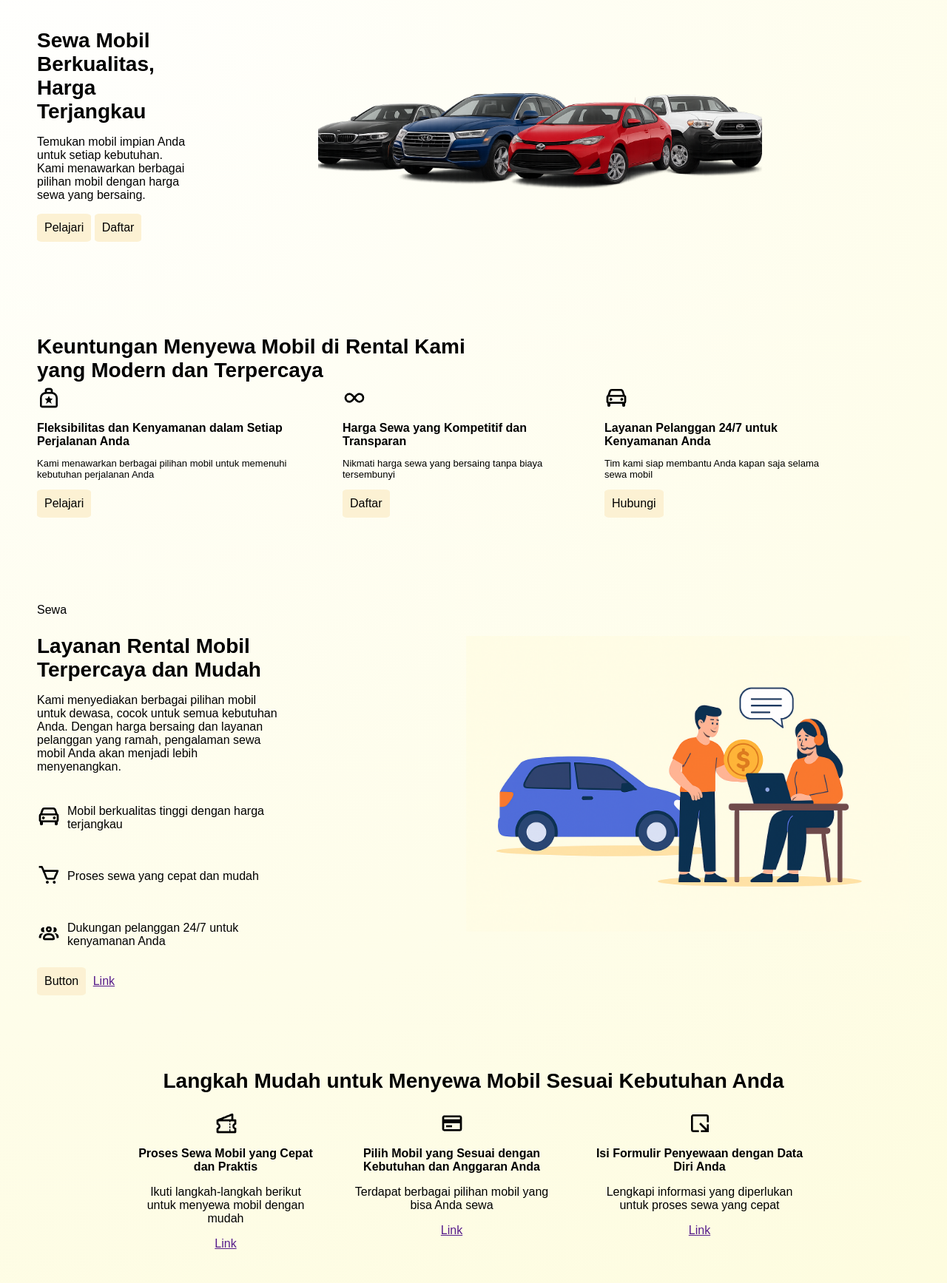
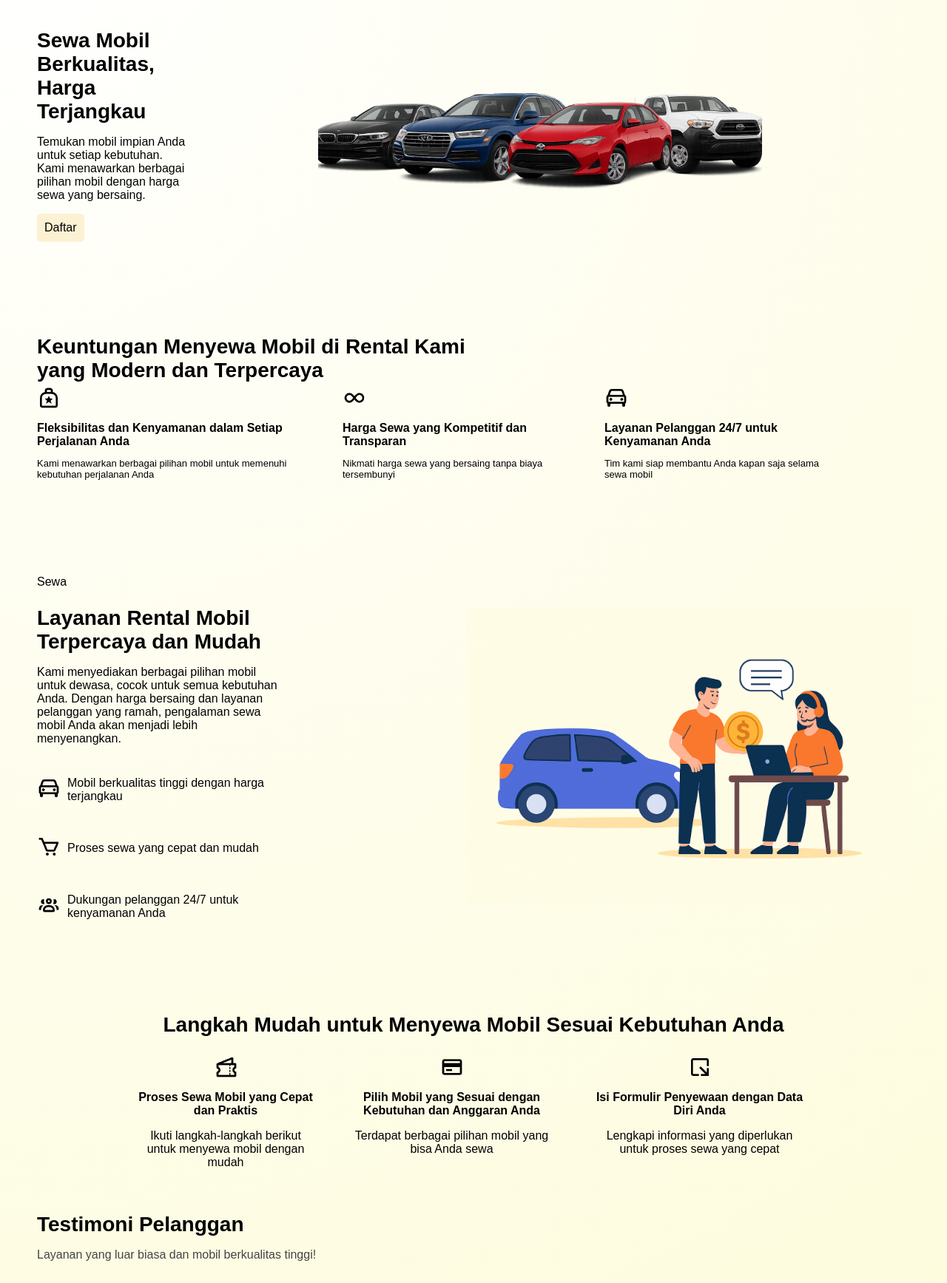
Before and after one commit to naiaero/web, a PHP site: page / in a window 1280 px wide. Shown: the part 119-1854 px from the top of the page at 74% size. Run offline with PHP 8.4, Linux system fonts and the light colour scheme; a user stored in the database is signed in.

Commit message:
hilangin link2 tida jelas

```diff
--- a/index.php
+++ b/index.php
@@ -33,7 +33,6 @@
                 <div style="width: 35%; place-content: center;">
                     <h2>Sewa Mobil Berkualitas, Harga Terjangkau</h2>
                     <p>Temukan mobil impian Anda untuk setiap kebutuhan. Kami menawarkan berbagai pilihan mobil dengan harga sewa yang bersaing.</p>
-                    <button class="btn-pes">Pelajari</button>
                     <button onclick="location.href='signup.php'" class="btn-pes">Daftar</button>
                 </div>
                 <div style="width: 30%;">
@@ -57,9 +56,6 @@
                     <div style="place-content: start-center;">
                         <p style="font-size: small;">Kami menawarkan berbagai pilihan mobil untuk memenuhi kebutuhan perjalanan Anda</p>
                     </div>
-                    <div>
-                        <button onclick="location.href='#'" class="btn-pes">Pelajari</button>
-                    </div>
                 </div>
                 <div style="width: 25%; place-content: center; padding-left: 5%; padding-right: 5%;">
                     <img src="assets/img/infinite.png" class="">
@@ -70,9 +66,6 @@
                     <div style="place-content: start-center;">
                         <p style="font-size: small;">Nikmati harga sewa yang bersaing tanpa biaya tersembunyi</p>
                     </div>
-                    <div>
-                        <button onclick="location.href='#'" class="btn-pes">Daftar</button>
-                    </div>
                 </div>
                 <div style="width: 25%; place-content: center;">
                     <img src="assets/img/car.png" class="">
@@ -82,9 +75,6 @@
                     </div>
                     <div style="place-content: start-center;">
                         <p style="font-size: small;">Tim kami siap membantu Anda kapan saja selama sewa mobil</p>
-                    </div>
-                    <div>
-                        <button onclick="location.href='#'" class="btn-pes">Hubungi</button>
                     </div>
                 </div>
             </div>
@@ -121,8 +111,6 @@
                             <p>Dukungan pelanggan 24/7 untuk kenyamanan Anda</p>
                         </div>
                     </div>
-                    <button class="btn-pes">Button</button>
-                    <a href="" style="padding-left: 5px;">Link</a>
                 </div>
                 <div>
                     <img src="assets/img/mobil2.png" class="img-mobil">
@@ -138,19 +126,16 @@
                     <img src="assets/img/tickets.png" class="">
                     <h2 class="step-rent">Proses Sewa Mobil yang Cepat dan Praktis</h2>
                     <p class="step-rent">Ikuti langkah-langkah berikut untuk menyewa mobil dengan mudah</p>
-                    <a href="" class="step-rent">Link</a>
                 </div>
                 <div style="width: 25%;" class="space">
                     <img src="assets/img/credit-card-alt.png" class="">
                     <h2 class="step-rent">Pilih Mobil yang Sesuai dengan Kebutuhan dan Anggaran Anda</h2>
                     <p class="step-rent">Terdapat berbagai pilihan mobil yang bisa Anda sewa</p>
-                    <a href="" class="step-rent">Link</a>
                 </div>
                 <div style="width: 25%;" class="space">
                     <img src="assets/img/arrow-out-down-right-stroke-square.png" class="">
                     <h2 class="step-rent">Isi Formulir Penyewaan dengan Data Diri Anda</h2>
                     <p class="step-rent">Lengkapi informasi yang diperlukan untuk proses sewa yang cepat</p>
-                    <a href="" class="step-rent">Link</a>
                 </div>
             </div>
 
@@ -168,7 +153,6 @@
                     <small>Manager, PT Mobilku</small>
                 </div>
                 </div>
-                <a href="#" class="link">Link &gt;</a>
             </div>
 
             <!-- Card 2 -->
@@ -181,7 +165,6 @@
                     <small>Direktur, CV Sewa</small>
                 </div>
                 </div>
-                <a href="#" class="link">Link &gt;</a>
             </div>
 
             <!-- Card 3 -->
@@ -194,7 +177,6 @@
                     <small>Karyawan, PT Transport</small>
                 </div>
                 </div>
-                <a href="#" class="link">Link &gt;</a>
             </div>
             </div>
 
@@ -208,25 +190,21 @@
                 <div style="width: 25%; text-align: center;">
                     <img src="assets/img/mail-open.png" class="">
                     <h2>Email</h2>
-                    <p class="contact-us">Silakan kirim pesan melalui email kami untuk pertanyaan</p>
                     <a href="">nnti msup email</a>
                 </div>
                 <div style="width: 25%; text-align: center;">
                     <img src="assets/img/message.png" class="">
                     <h2>Obrolan Langsung</h2>
-                    <p class="contact-us">Hubungi kami melalui obrolan untuk bantuan cepat</p>
                     <a href="">nnti gtw kmn</a>
                 </div>
                 <div style="width: 25%; text-align: center;">
                     <img src="assets/img/phone-ring.png" class="">
                     <h2>Telepon</h2>
-                    <p class="contact-us">Anda dapat menghubungi kami di nomor berikut</p>
                     <a href="">0812567890</a>
                 </div>
                 <div style="width: 25%; text-align: center;">
                     <img src="assets/img/location.png" class="">
                     <h2>Kantor</h2>
-                    <p class="contact-us">Kunjungi kantor kami untuk informasi lebih lanjut</p>
                     <a href="">Gerbong 9 3/4</a>
                 </div>
             </div>
```
